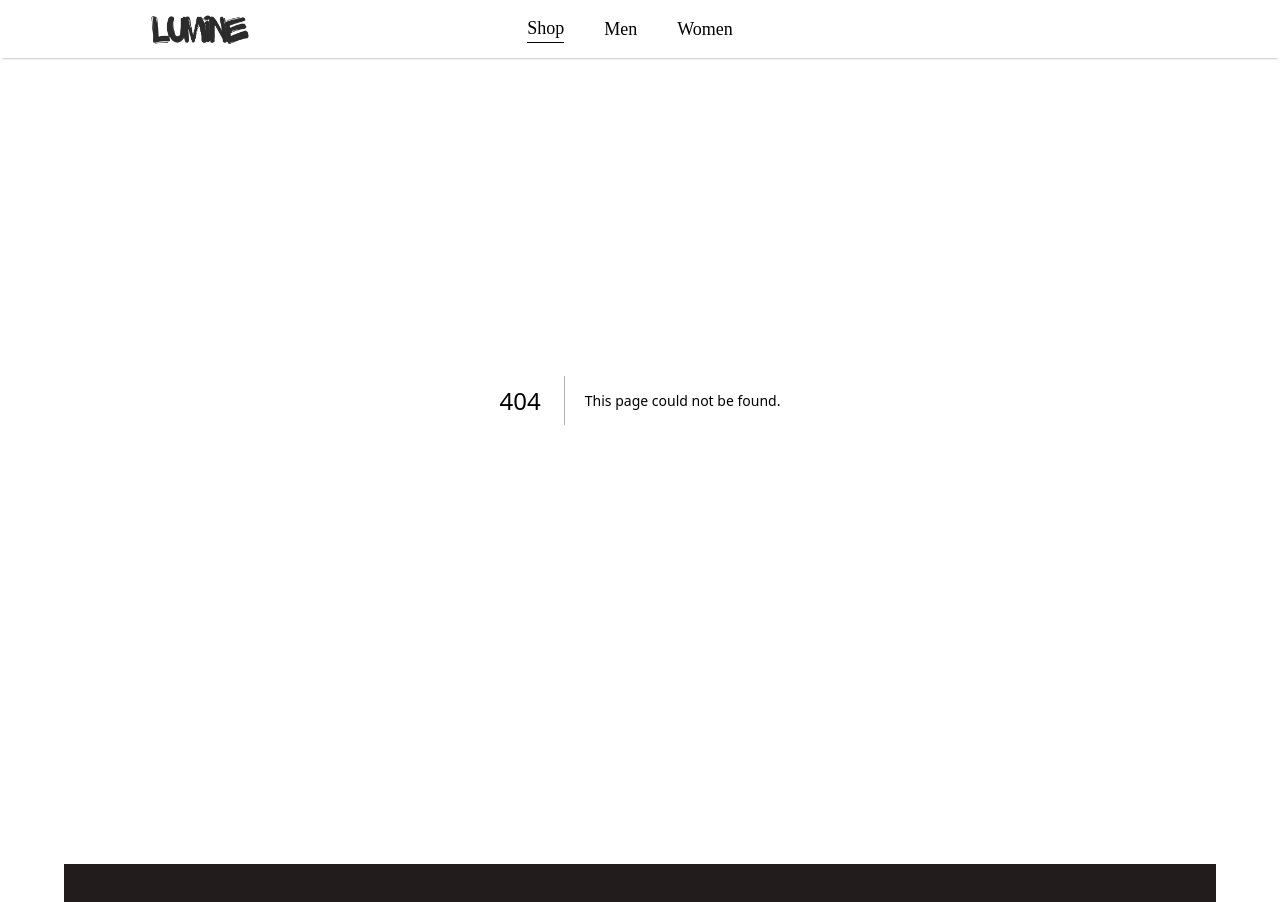
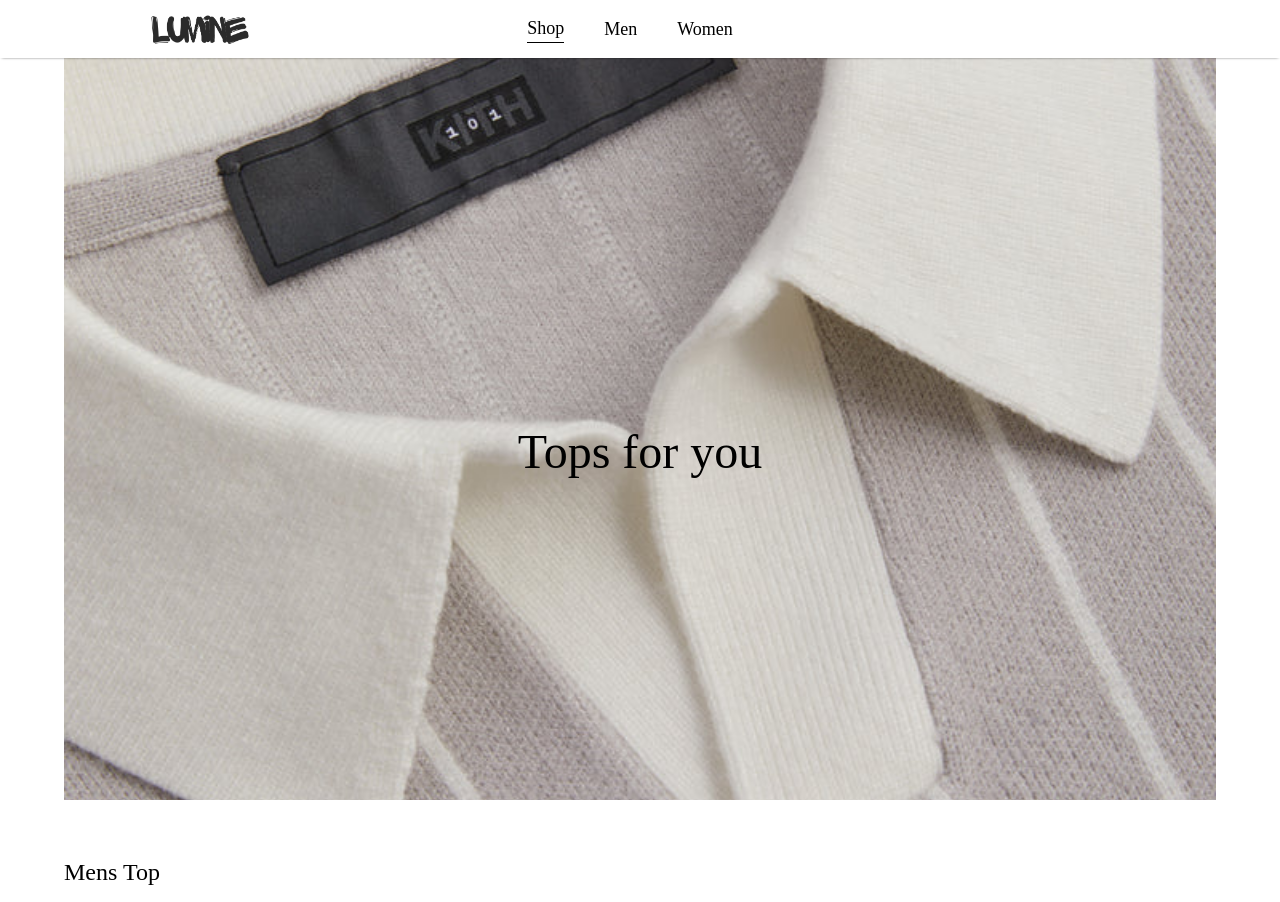
Before and after one commit to h3ktorr/lumine2, a Next.js app: page /men/top in a window 1280 px wide. Before the commit this address had no page. Shown: the top 902 px of the page. Built offline with nearby package versions, Linux system fonts and the light colour scheme; some icons are missing; a web font is replaced by a local one.

Commit message:
mens top completed

```diff
--- a/app/globals.css
+++ b/app/globals.css
@@ -36,6 +36,10 @@
 
 .men_footwear_bg{
   background-image: url(./assets/mens_footwear.jpg);
+}
+
+.men_top_bg{
+  background-image: url(./assets/mens_top.jpg);
 }
 
 .activeSlide {
--- /dev/null
+++ b/app/men/top/page.tsx
@@ -0,0 +1,32 @@
+import bestsellers from "@/app/components/bestsellers"
+import Item from "@/app/components/item"
+
+const page = () => {
+  return (
+    <div className="mt-14 w-[90vw] m-auto flex flex-col items-center">
+     <div className="w-full h-[calc(100vh-56px)] men_top_bg bg-no-repeat bg-cover bg-center flex justify-center relative">
+      <h2 className="font-Jacques absolute text-[1.7rem] sm:text-4xl lg:text-5xl text-black top-[50%]">Tops for you</h2>
+     </div>
+     <div className="w-full overflow-hidden mt-14 flex flex-col">
+      <h1 className="font-Irish text-xl md:text-2xl cursor-pointer">Mens Top</h1>
+      <div className="grid w-full grid-cols-2 md:grid-cols-3 mt-4 gap-4">
+       {bestsellers.map(item=>{
+         // console.log(item.image);
+         const images = [...item.image]
+         return (
+           <Item
+             key={item.id}
+             id={item.id}
+             name={item.name}
+             image={images}
+             price={item.price}
+           />
+         )
+       })}
+      </div>
+     </div>
+    </div>
+  )
+}
+
+export default page
```
Also changed, not shown: app/assets/mens_top.jpg (added).
